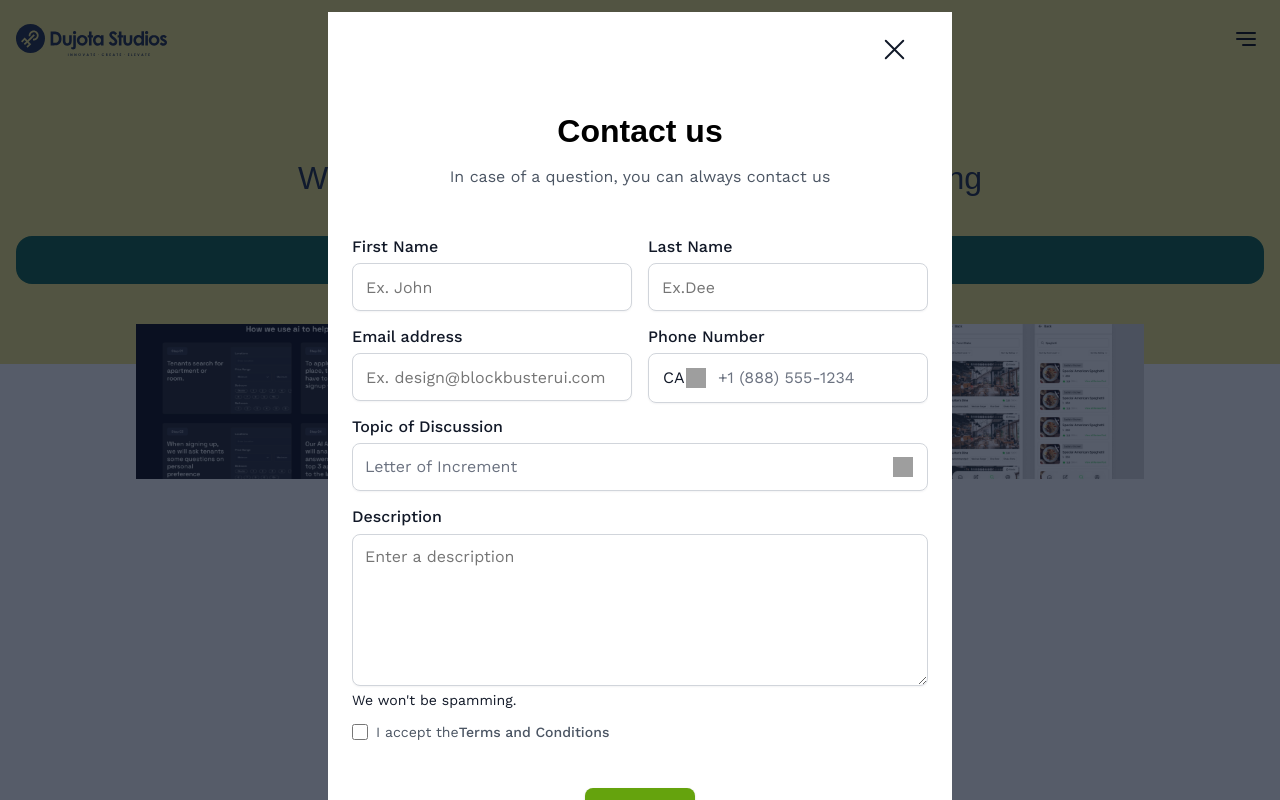
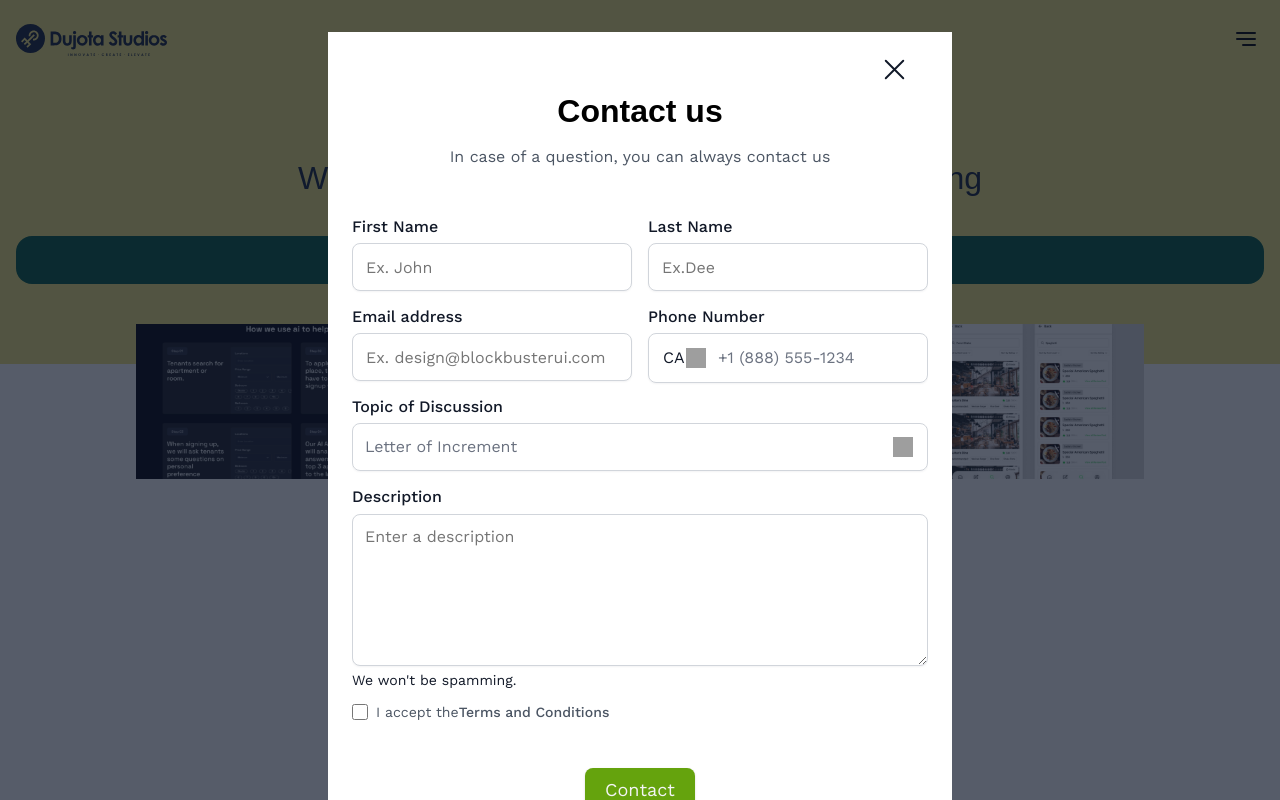
Before and after one commit to Dujota-Studios/Dujota-Studios, a Next.js app: page / in a window 1280 px wide. Both pictures are taken after a click on the button "Get in Touch". Shown: the top 800 px of the page. Built offline with nearby package versions, Linux system fonts and the light colour scheme; grey boxes are pictures that could not be loaded; a web font is replaced by a local one.

Commit message:
update the modal

```diff
--- a/src/components/common/modals/index.tsx
+++ b/src/components/common/modals/index.tsx
@@ -13,7 +13,7 @@ export default function Modal({ setShowModal, showModal }: ModalProps) {
 
   return (
     <div className="z-80 fixed left-0 top-0 z-[1055] flex h-full w-full items-center justify-center overflow-y-auto overflow-x-hidden  overscroll-none bg-slate-900/70 outline-none">
-      <div className="font-text-regular-light relative mt-[4rem] box-border flex max-w-3xl flex-col items-center justify-start gap-[2.5rem] overflow-hidden overscroll-none bg-white px-[1.5rem] py-[2.5rem] text-center text-[1.5rem] text-black sm:py-5 mq623:mt-[16rem]">
+      <div className="font-text-regular-light relative mt-[4rem] box-border flex max-w-3xl flex-col items-center justify-start overflow-hidden overscroll-none bg-white px-[1.5rem] py-[2.5rem] text-center text-[1.5rem] text-black sm:py-5 mq623:mt-[16rem]">
         <figure
           className="m-0 mr-4 cursor-pointer self-end"
           onClick={(e) => {
```
